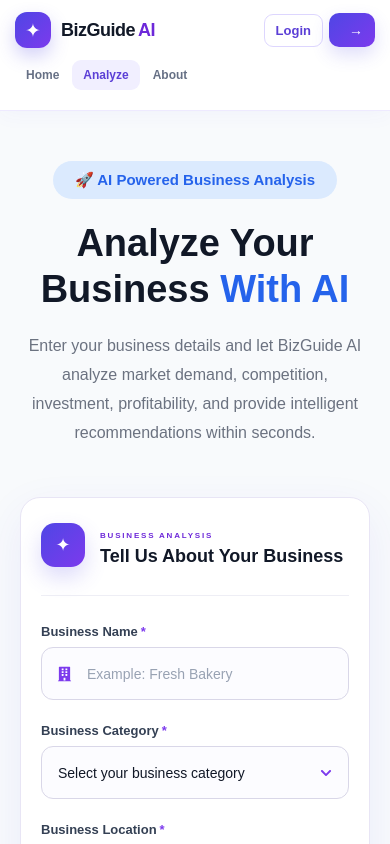
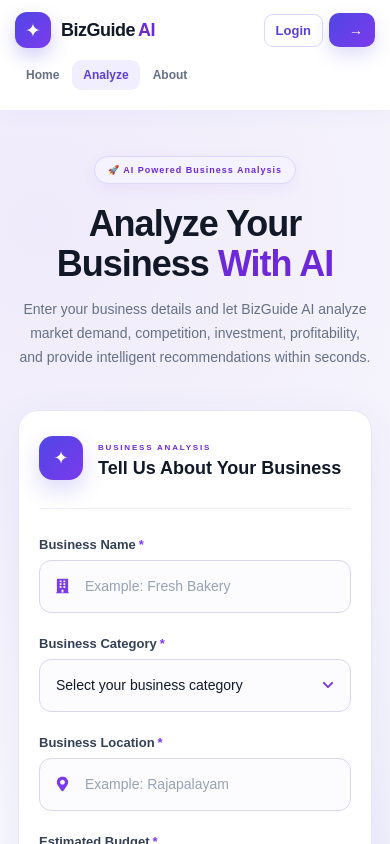
Before and after one commit to Vishwakumar-1927/BizGuide-AI, a React (Vite) app in the folder client/: page /analyze in a window 390 px wide. Shown: the top 844 px of the page. Built offline with nearby package versions, Linux system fonts and the light colour scheme.

Commit message:
improve analyze

```diff
--- a/client/src/pages/Analyze.css
+++ b/client/src/pages/Analyze.css
@@ -1,143 +1,171 @@
-/* ============================= */
-/* Analyze Page */
-/* ============================= */
+/* =========================
+   ANALYZE PAGE
+========================= */
 
-.analyze-page{
+.analyze-page {
+  min-height: 100vh;
 
-background:#f8fafc;
+  padding: 45px 30px 100px;
 
-padding:50px 30px 100px;
-
-min-height:100vh;
-
+  background:
+    radial-gradient(
+      circle at 10% 5%,
+      rgba(124, 58, 237, 0.07),
+      transparent 28%
+    ),
+    radial-gradient(
+      circle at 90% 35%,
+      rgba(79, 70, 229, 0.05),
+      transparent 25%
+    ),
+    #f8f8fc;
 }
 
-/* ============================= */
-/* Hero */
-/* ============================= */
 
-.analyze-hero{
+/* =========================
+   HERO
+========================= */
 
-max-width:850px;
+.analyze-hero {
+  max-width: 850px;
 
-margin:40px auto 70px;
+  margin: 25px auto 55px;
 
-text-align:center;
-
+  text-align: center;
 }
 
-.hero-badge{
+.hero-badge {
+  display: inline-flex;
 
-display:inline-block;
+  align-items: center;
 
-padding:10px 22px;
+  padding: 9px 17px;
 
-background:#dbeafe;
+  border: 1px solid #ddd6fe;
 
-color:#2563eb;
+  border-radius: 30px;
 
-border-radius:30px;
+  color: #6d28d9;
 
-font-weight:600;
+  background: #f5f3ff;
 
-margin-bottom:22px;
+  font-size: 11px;
 
-font-size:15px;
+  font-weight: 800;
 
+  letter-spacing: 1px;
+
+  box-shadow:
+    0 5px 15px rgba(124, 58, 237, 0.06);
 }
 
-.analyze-hero h1{
+.analyze-hero h1 {
+  margin: 20px 0 15px;
 
-font-size:56px;
+  color: #111827;
 
-font-weight:800;
+  font-size: clamp(38px, 5vw, 56px);
 
-line-height:1.2;
+  line-height: 1.1;
 
-color:#111827;
+  letter-spacing: -1.5px;
 
-margin-bottom:20px;
-
+  font-weight: 850;
 }
 
-.analyze-hero h1 span{
-
-color:#2563eb;
-
+.analyze-hero h1 span {
+  color: #6d28d9;
 }
 
-.analyze-hero p{
+.analyze-hero p {
+  max-width: 720px;
 
-font-size:18px;
+  margin: auto;
 
-color:#6b7280;
+  color: #667085;
 
-line-height:1.8;
+  font-size: 16px;
 
-max-width:720px;
-
-margin:auto;
-
+  line-height: 1.8;
 }
 
-/* ============================= */
-/* Main Layout */
-/* ============================= */
 
-.analyze-wrapper{
+/* =========================
+   MAIN CONTENT
+========================= */
 
-max-width:1350px;
+.analyze-wrapper {
+  max-width: 1350px;
 
-margin:auto;
+  margin: auto;
 
-display:grid;
+  display: grid;
 
-grid-template-columns:2fr 1fr;
+  grid-template-columns:
+    minmax(0, 1.65fr)
+    minmax(340px, 0.9fr);
 
-gap:35px;
+  gap: 30px;
 
-align-items:start;
-
+  align-items: start;
 }
 
-/* ============================= */
-/* Responsive */
-/* ============================= */
 
-@media(max-width:1100px){
+/* =========================
+   FORM + INFO HOVER
+========================= */
 
-.analyze-wrapper{
+.analyze-wrapper > * {
+  transition:
+    transform 0.3s ease;
+}
 
-grid-template-columns:1fr;
 
+/* =========================
+   TABLET
+========================= */
+
+@media (max-width: 1100px) {
+
+  .analyze-wrapper {
+    grid-template-columns: 1fr;
+
+    max-width: 850px;
   }
 
 }
 
-@media(max-width:768px){
 
-.analyze-page{
+/* =========================
+   MOBILE
+========================= */
 
-padding:30px 20px 70px;
+@media (max-width: 700px) {
 
+  .analyze-page {
+    padding: 30px 18px 70px;
   }
 
-.analyze-hero{
-
-margin:20px auto 50px;
-
+  .analyze-hero {
+    margin: 15px auto 40px;
   }
 
-.analyze-hero h1{
+  .hero-badge {
+    font-size: 9px;
 
-font-size:38px;
-
+    padding: 8px 13px;
   }
 
-.analyze-hero p{
+  .analyze-hero h1 {
+    font-size: 36px;
 
-font-size:16px;
+    letter-spacing: -1px;
+  }
 
+  .analyze-hero p {
+    font-size: 14px;
+
+    line-height: 1.7;
   }
 
 }
```
Lines whose indentation alone changed are shown as unchanged.
